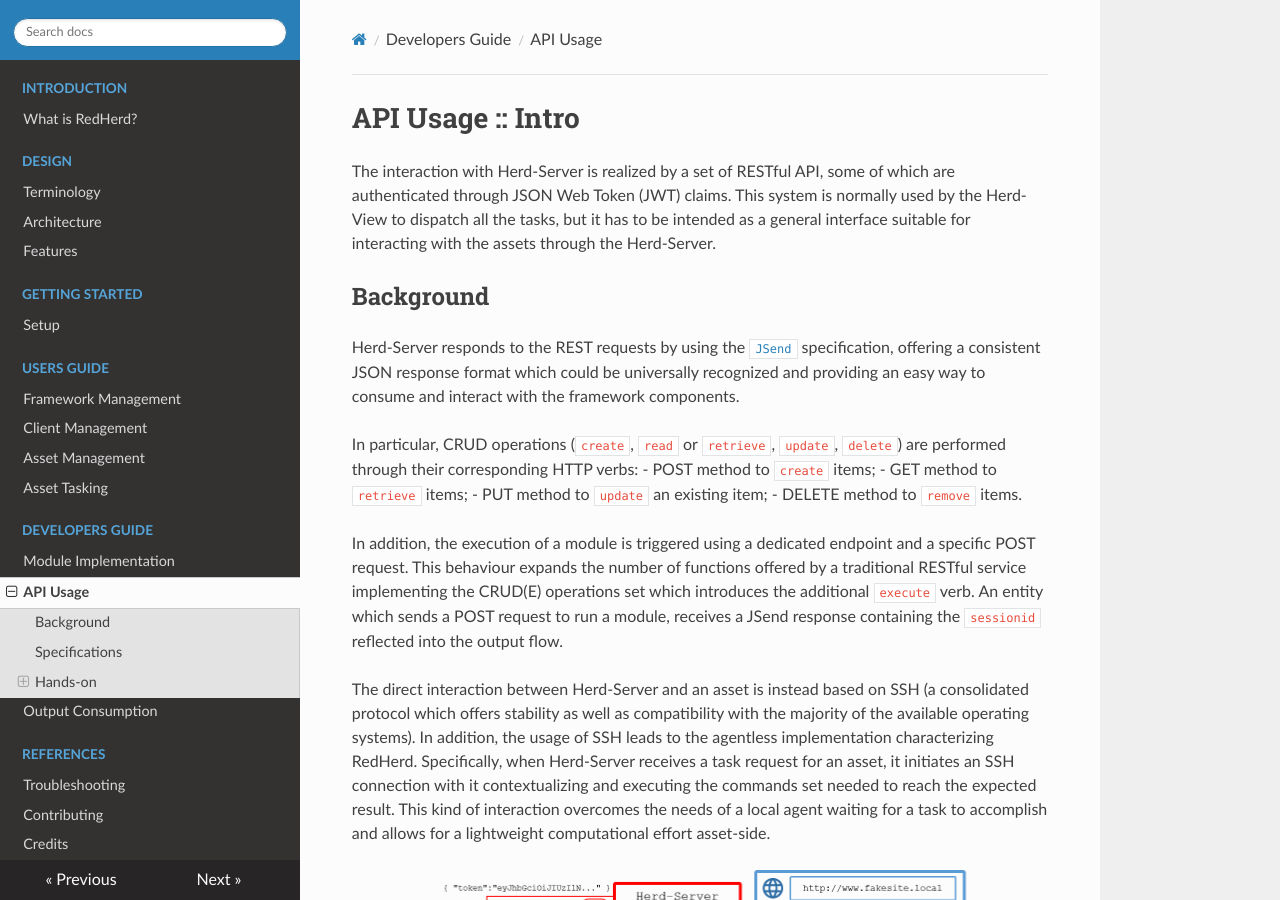
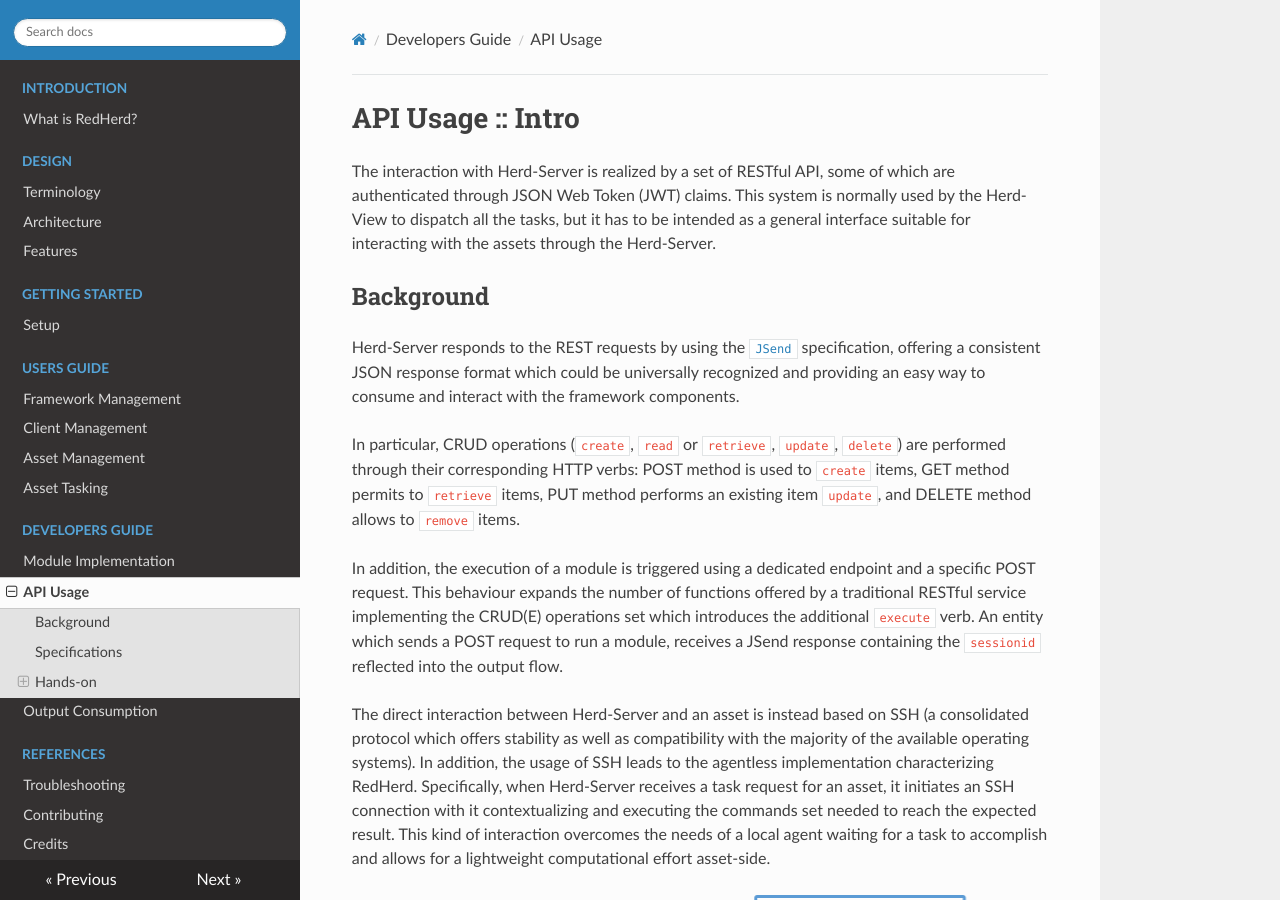
Before and after one commit to redherd-project/redherd-documentation, an MkDocs documentation site: the page built from docs/developers-guide/api-usage.md, in a window 1280 px wide and 900 px high. Built offline with MkDocs 1.6.1, drawn with Linux system fonts in a browser that asks for light colours; nearby versions of some CDN libraries.

Commit message:
Removed the bullet-pointed list due to an mkdocs rendering issue

```diff
--- a/docs/developers-guide/api-usage.md
+++ b/docs/developers-guide/api-usage.md
@@ -6,11 +6,7 @@ The interaction with Herd-Server is realized by a set of RESTful API, some of wh
 
 Herd-Server responds to the REST requests by using the [`JSend`](https://github.com/omniti-labs/jsend) specification, offering a consistent JSON response format which could be universally recognized and providing an easy way to consume and interact with the framework components.
 
-In particular, CRUD operations (`create`, `read` or `retrieve`, `update`, `delete`) are performed through their corresponding HTTP verbs:
-- POST method to `create` items;
-- GET method to `retrieve` items;
-- PUT method to `update` an existing item;
-- DELETE method to `remove` items.
+In particular, CRUD operations (`create`, `read` or `retrieve`, `update`, `delete`) are performed through their corresponding HTTP verbs: POST method is used to `create` items, GET method permits to `retrieve` items, PUT method performs an existing item `update`, and DELETE method allows to `remove` items.
 
 In addition, the execution of a module is triggered using a dedicated endpoint and a specific POST request. This behaviour expands the number of functions offered by a traditional RESTful service implementing the CRUD(E) operations set which introduces the additional `execute` verb. An entity which sends a POST request to run a module, receives a JSend response containing the `sessionid` reflected into the output flow.
 
```
